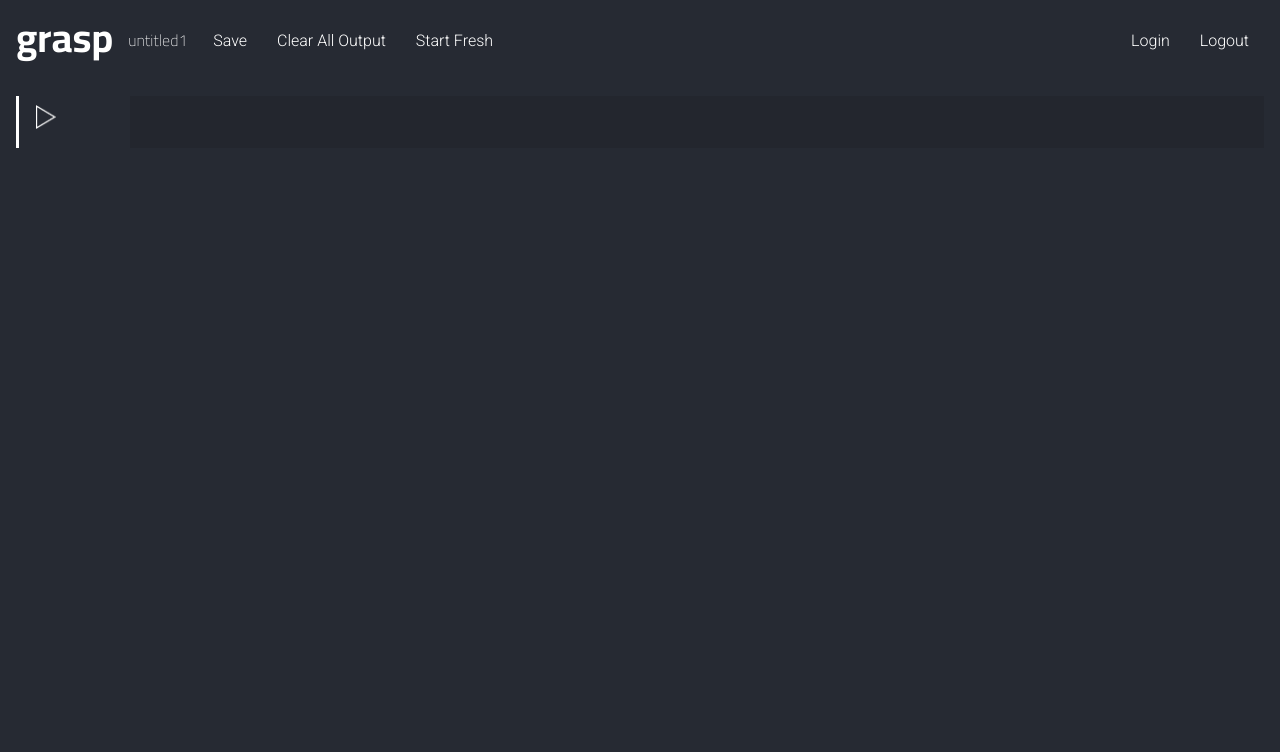
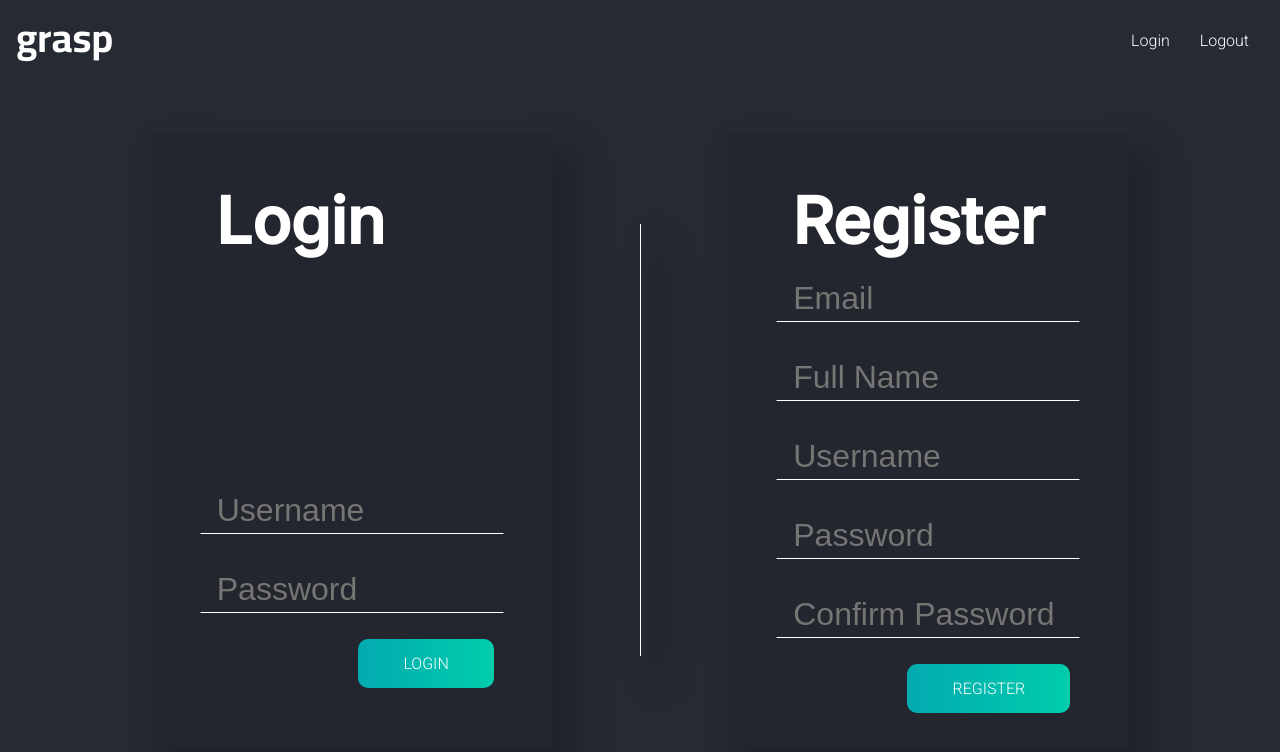
Before and after one commit to outoflaksh/grasp-notebooks, a React (Create React App) app in the folder frontend/: page /login in a window 1280 px wide. Shown: the top 752 px of the page. Built offline with nearby package versions, Linux system fonts and the light colour scheme.

Commit message:
login and register page combined and working

```diff
--- a/frontend/package.json
+++ b/frontend/package.json
@@ -8,6 +8,7 @@
     "@testing-library/user-event": "^13.5.0",
     "react": "^18.2.0",
     "react-dom": "^18.2.0",
+    "react-router-dom": "^6.3.0",
     "react-scripts": "5.0.1",
     "uuid": "^8.3.2",
     "web-vitals": "^2.1.4"
--- a/frontend/src/App.js
+++ b/frontend/src/App.js
@@ -3,6 +3,8 @@ import { NotebookProvider } from "./contexts/notebookContext";
 import Workplace from "./pages/workplace";
 import Nav from "./components/Nav";
 import { MenuProvider } from "./contexts/menuContext";
+import {BrowserRouter, Routes, Route} from "react-router-dom";
+import Login from "./pages/Login";
 
 
 function App() {
@@ -11,7 +13,12 @@ function App() {
         <NotebookProvider>
             <MenuProvider>
                 <Nav />
-                <Workplace />
+                <BrowserRouter>
+                <Routes>
+                    <Route path="workplace" element={<Workplace />}/>
+                    <Route path="login" element={<Login/>}/>
+                </Routes>
+                </BrowserRouter>
             </MenuProvider>
         </NotebookProvider>
     );
--- /dev/null
+++ b/frontend/src/pages/Login.js
@@ -0,0 +1,36 @@
+import css from "../styles/entryForm.module.css";
+const Login = () => {
+    const handleLogin = e =>{
+        e.preventDefault();
+    }
+    return (
+        <div className={css.formContainer}>
+            <form>
+                <header>
+                    login
+                </header>
+                <div className={css.formContent}>
+                    <input placeholder="Username"></input>
+                    <input placeholder="Password" type="password"></input>
+                    <div className={css.formSubmitContainer}><button className={css.btnGrad} onClick={handleLogin}>login</button></div>
+                </div>
+            </form>
+            <div className={css.formDivider}></div>
+            <form>
+                <header>
+                    register
+                </header>
+                <div className={css.formContent}>
+                <input placeholder="Email" type="email"></input>
+                    <input placeholder="Full Name"></input>
+                    <input placeholder="Username"></input>
+                    <input placeholder="Password" type="password"></input>
+                    <input placeholder="Confirm Password" type="password"></input>
+                    <div className={css.formSubmitContainer}><button className={css.btnGrad} onClick={handleLogin}>register</button></div>
+                </div>
+            </form>
+        </div>
+    )
+}
+
+export default Login;
--- /dev/null
+++ b/frontend/src/styles/entryForm.module.css
@@ -0,0 +1,97 @@
+.formContainer {
+    width: 100%;
+    height: 100%;
+    /* background-color: blue; */
+    display: flex;
+    justify-content: space-evenly;
+    padding: 0rem 4rem;
+    align-items: center;
+}
+
+.formDivider {
+    height: 60%;
+    width: 1px;
+    background-color: white;
+    /* transform: skew(0deg, 12deg); */
+    box-shadow: 18px 21px 34px 6px rgba(0, 0, 0, 0.205);
+}
+
+.formContainer>form {
+    /* transform: skew(0deg, -1deg); */
+    width: 30vw;
+    min-width: 400px;
+    height: 85%;
+    /* border: white 1px solid; */
+    display: flex;
+    flex-direction: column;
+    justify-content: space-between;
+    align-items: center;
+    padding: 3rem;
+    background-color: var(--bg-color2);
+    box-shadow: 18px 21px 34px 6px rgba(0, 0, 0, 0.205);
+}
+
+.formContainer>form>header {
+    text-transform: capitalize;
+    font-weight: 600;
+    /* border-bottom: 1px solid white; */
+    color: var(--text-color);
+    font-size: 4rem;
+    padding: 0rem 1rem;
+    width: 100%;
+}
+
+.formContent {
+    /* padding: 0rem 1rem; */
+    width: 100%;
+    display: flex;
+    flex-direction: column;
+}
+
+.formContent>input {
+    margin: 1rem 0rem;
+    font-size: 2rem;
+    background-color: transparent;
+    color: var(--text-color);
+    border: 1px solid transparent;
+    border-bottom: 1px white solid;
+    padding: 0.25rem 1rem;
+}
+
+.formContent>input:focus {
+    outline: none;
+    border: 1px white solid;
+}
+
+.formSubmitContainer {
+    display: flex;
+    justify-content: right;
+}
+
+/* .formSubmitContainer>button {
+    text-transform: uppercase;
+    font-size: 2rem;
+    padding: 0.5rem 3rem;
+    background-color: rgb(0, 173, 173);
+} */
+
+.btnGrad {
+    background-image: linear-gradient(to right, #02AAB0 0%, #00CDAC 51%, #02AAB0 100%);
+    margin: 10px;
+    padding: 15px 45px;
+    text-align: center;
+    text-transform: uppercase;
+    transition: 0.5s;
+    background-size: 200% auto;
+    color: white;
+    /* box-shadow: 0 0 20px #eee; */
+    border-radius: 10px;
+    display: block;
+}
+
+.btnGrad:hover {
+    background-position: right center;
+    /* change the direction of the change here */
+    color: #fff;
+    text-decoration: none;
+}
--- a/frontend/src/styles/index.css
+++ b/frontend/src/styles/index.css
@@ -9,6 +9,10 @@
     box-sizing: border-box;
     margin: 0px;
     padding:0px;
+}
+#root{
+    height:calc(100vh - 5rem);
+
 }
 body{
     font-family: 'Inter', sans-serif;
```
Also changed, not shown: 1 other file (tests, documents, lock files or other folders).
